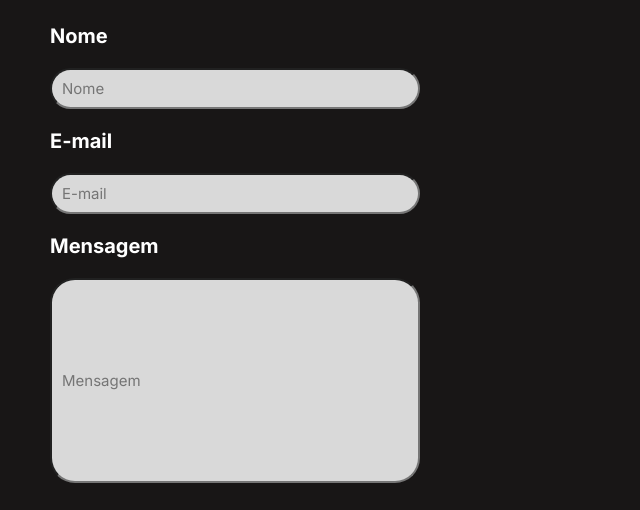
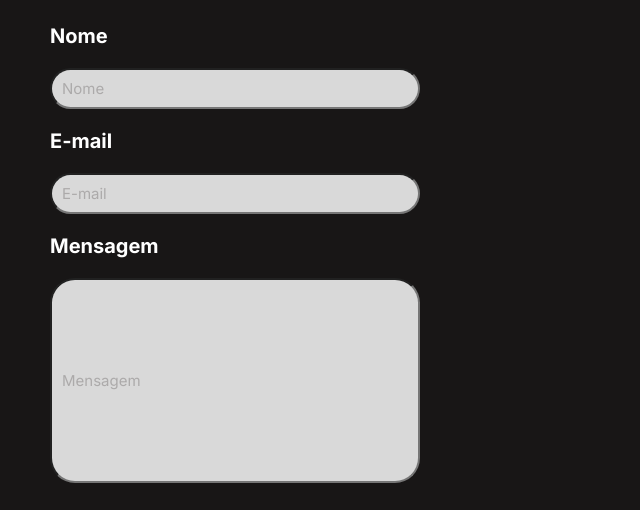
Before and after one commit to BarbosaDev01/PortfolioWebFrontEnd, a plain HTML site: page contato.html in a window 1280 px wide. Shown: the part 207-717 px from the top of the page, 0-640 px from the left. Drawn offline with Linux system fonts and the light colour scheme.

Commit message:
Versao 1.0

```diff
--- a/style.css
+++ b/style.css
@@ -137,7 +137,6 @@ a:hover{
 .inputEstilo input{
     height: 35px;
     width: 30%;
-    color: #CFCFCF;
     background-color: #D9D9D9;
       border-radius: 25px;
       overflow: hidden;
@@ -159,7 +158,12 @@ a:hover{
         padding-left: 10px;
         padding-bottom: 0%;
 }
-
+.inputEstilo input::placeholder {
+  color: #ACAAAA;
+}
+#caixaTexto input::placeholder {
+  color: #ACAAAA;
+}
 
 button{
      width: 30%;
```
